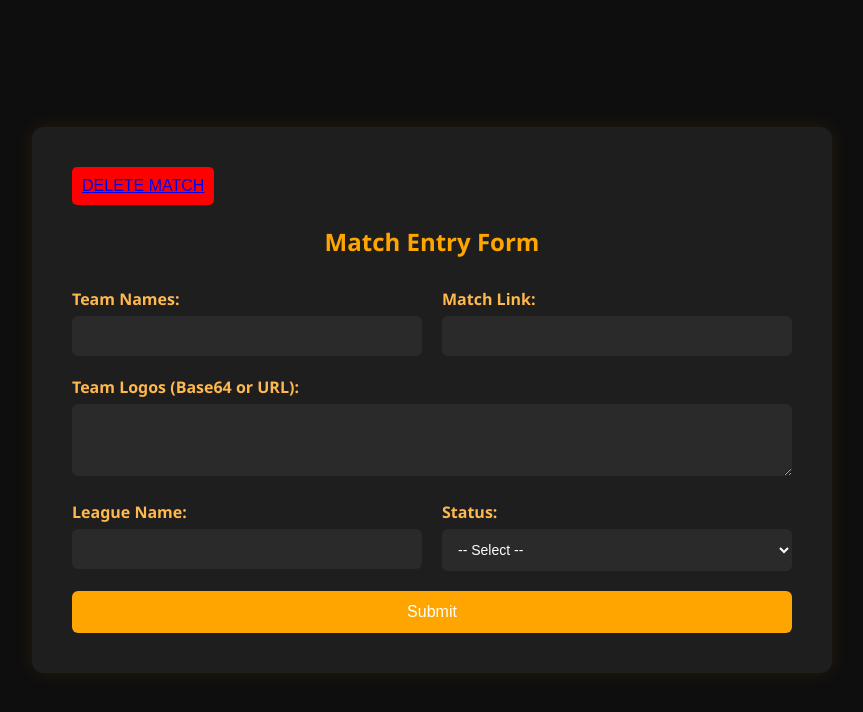
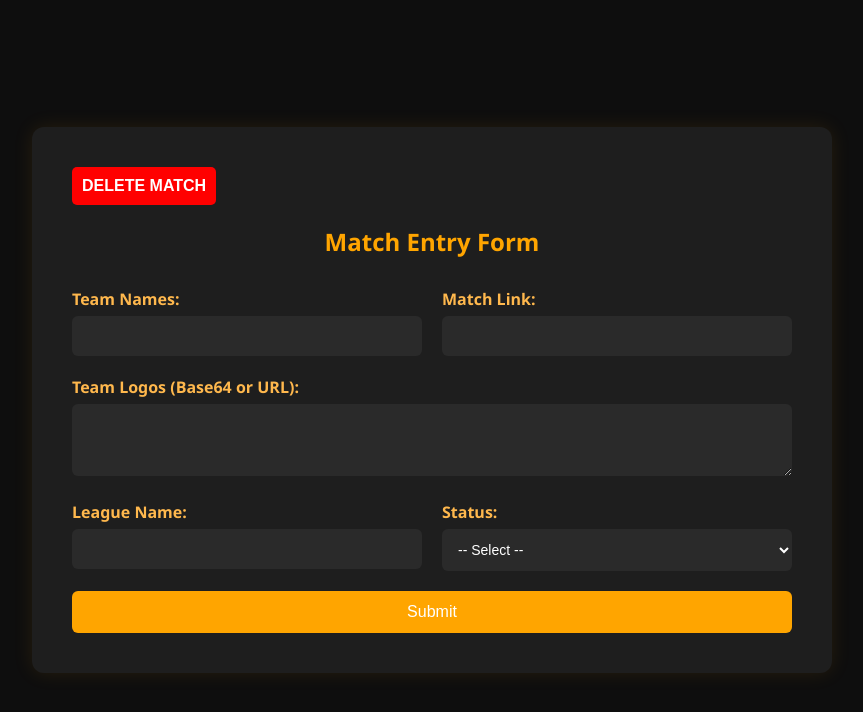
Before and after one commit to aselprog/machi, a plain HTML site: page index.html in a window 1280 px wide. Shown: the whole page, without its empty margins (208-1071 px from the left). Drawn offline with Linux system fonts and the light colour scheme.

Commit message:
Update index.html

```diff
--- a/index.html
+++ b/index.html
@@ -129,7 +129,7 @@
 </head>
 <body>
   <div class="container">
-    <button class="kwenda"> <a href="futa" class="futa.html">DELETE MATCH</a></button>
+    <button class="kwenda"> <a href="futa.html" class="futa">DELETE MATCH</a></button>
     <h2>Match Entry Form</h2>
     <form id="matchForm">
       <div>
```
